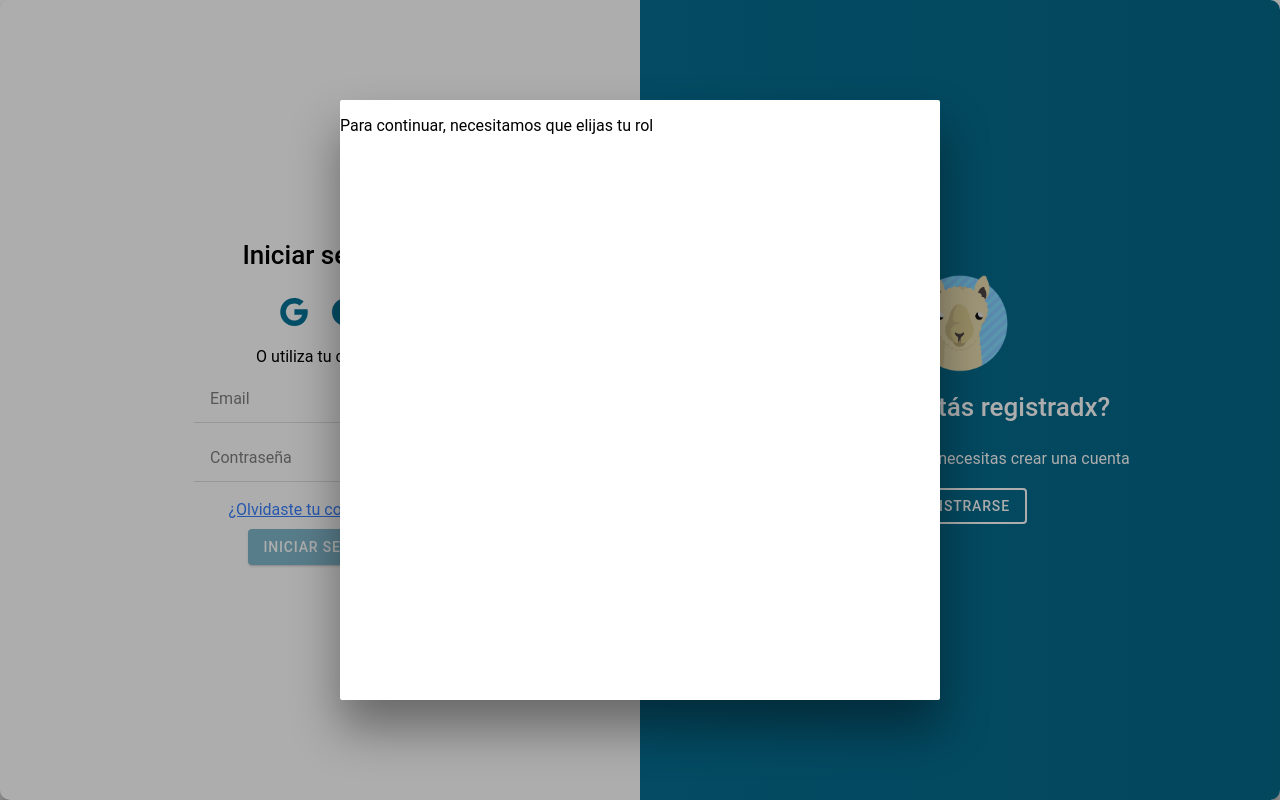
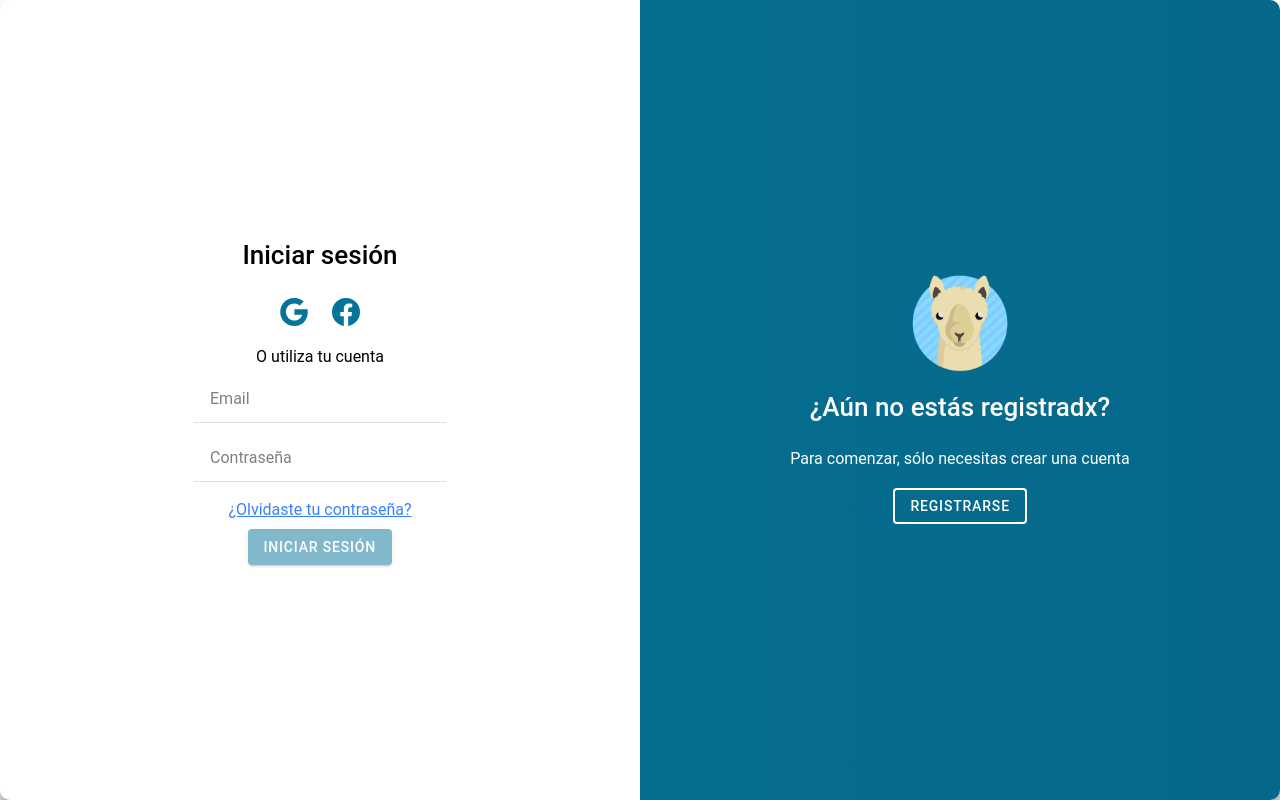
Before and after one commit to nahueldl/TEAyudo, a React (Create React App) app: page /login in a window 1280 px wide. Built offline with nearby package versions, Linux system fonts and the light colour scheme.

Commit message:
remove modal in login form

```diff
--- a/src/views/LogIn&SignUp/index.tsx
+++ b/src/views/LogIn&SignUp/index.tsx
@@ -22,7 +22,7 @@ const LogInSignUpPage: React.FC = () => {
   const { platformData } = useContext(PlatformContext);
   const { isMobile } = platformData;
 
-  const [showModal, setShowModal] = useState<boolean>(true);
+
   const [showSignIn, setShowSignIn] = useState<boolean>(false);
 
   const handleSignIn = ({ email, password }: any) => {
@@ -83,11 +83,7 @@ const LogInSignUpPage: React.FC = () => {
           </div>
         </div>
       )}
-      <IonModal isOpen={showModal} backdropDismiss={false}>
-        <p>Para continuar, necesitamos que elijas tu rol</p>
-        {/* TODO rol + explicación de cada uno */}
-        {/* <IonButton onClick={() => setShowModal(false)}>Close Modal</IonButton> */}
-      </IonModal>
+
     </IonContent>
   );
 };
```
